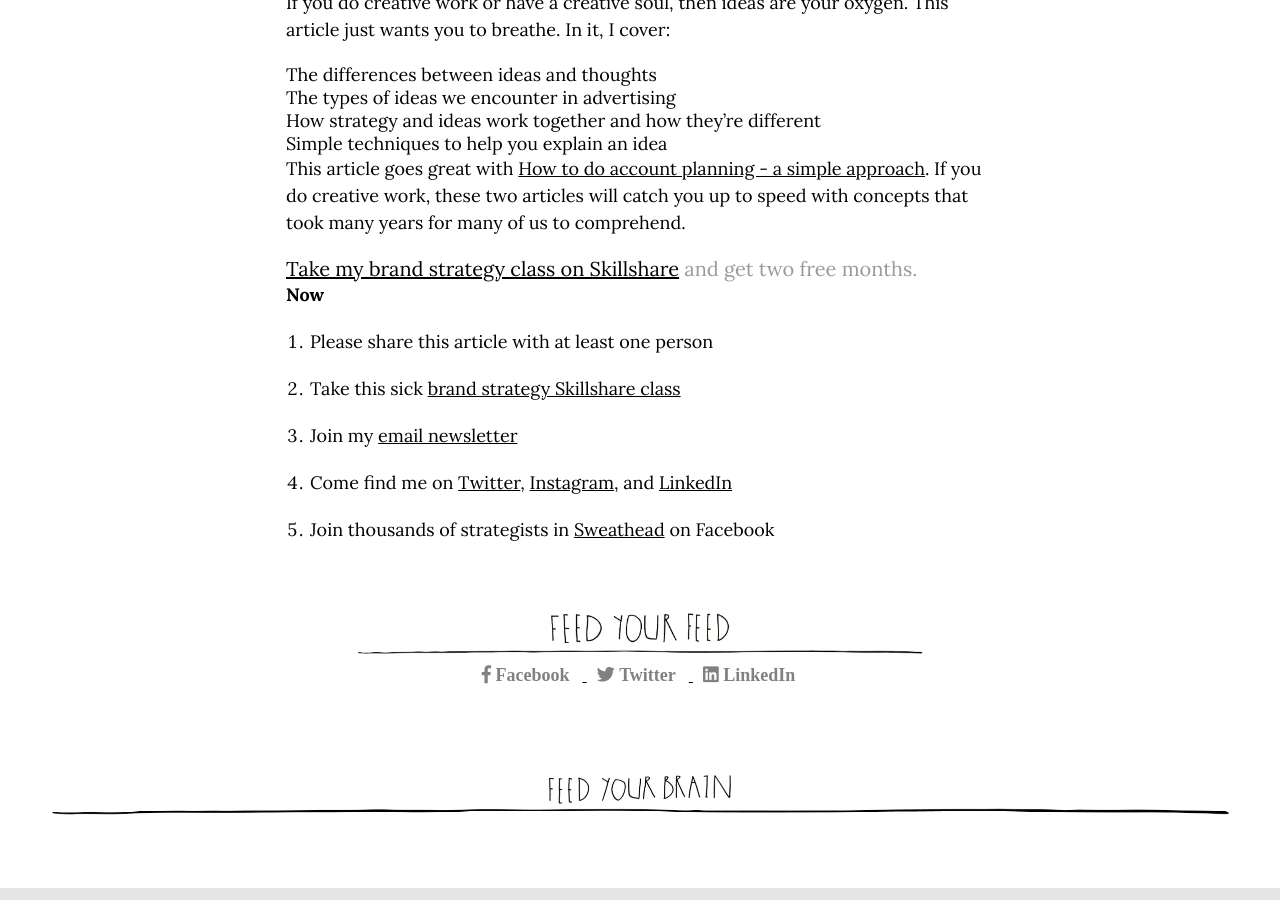
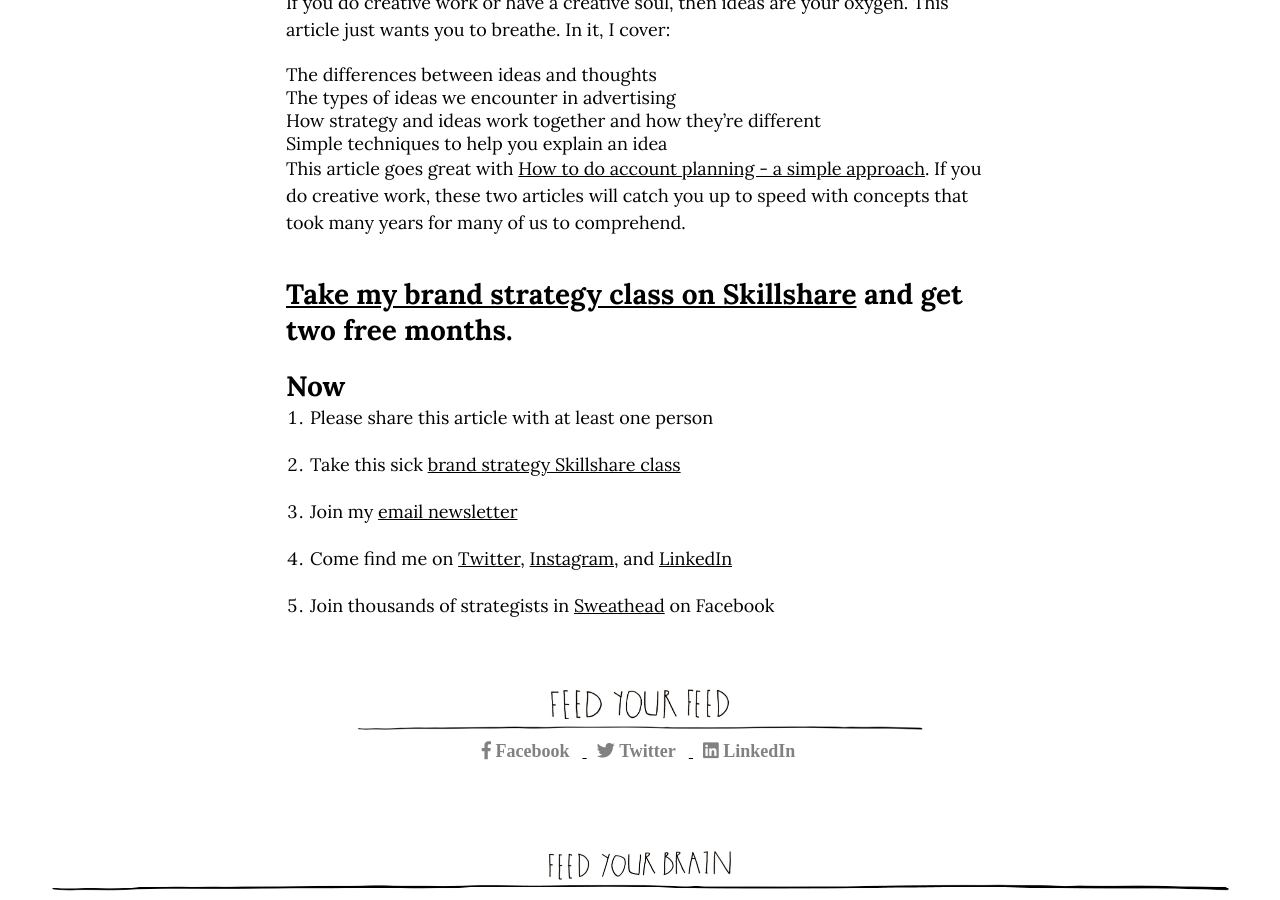
Before and after one commit to markhpollard/markhpollard.github.io, a Jekyll site: the page built from _posts/2018-09-27-how-to-explain-an-idea-a-mega-post.markdown, in a window 1280 px wide and 900 px high, scrolled down 652 px. Built offline with Jekyll 4.4.1, drawn with Linux system fonts in a browser that asks for light colours; nearby versions of some CDN libraries.

```diff
--- a/_posts/2018-09-27-how-to-explain-an-idea-a-mega-post.markdown
+++ b/_posts/2018-09-27-how-to-explain-an-idea-a-mega-post.markdown
@@ -35,10 +35,10 @@ If you do creative work or have a creative soul, then ideas are your oxygen. Thi
 
 This article goes great with [How to do account planning - a simple approach](/how-to-do-account-planning-a-simple-approach/). If you do creative work, these two articles will catch you up to speed with concepts that took many years for many of us to comprehend.
 
-# [Take my brand strategy class on Skillshare](http://skl.sh/markpollard) and get two free months.
+## [Take my brand strategy class on Skillshare](http://skl.sh/markpollard) and get two free months.
 
 
-**Now**
+## **Now**
 
 1. Please share this article with at least one person
 
```
